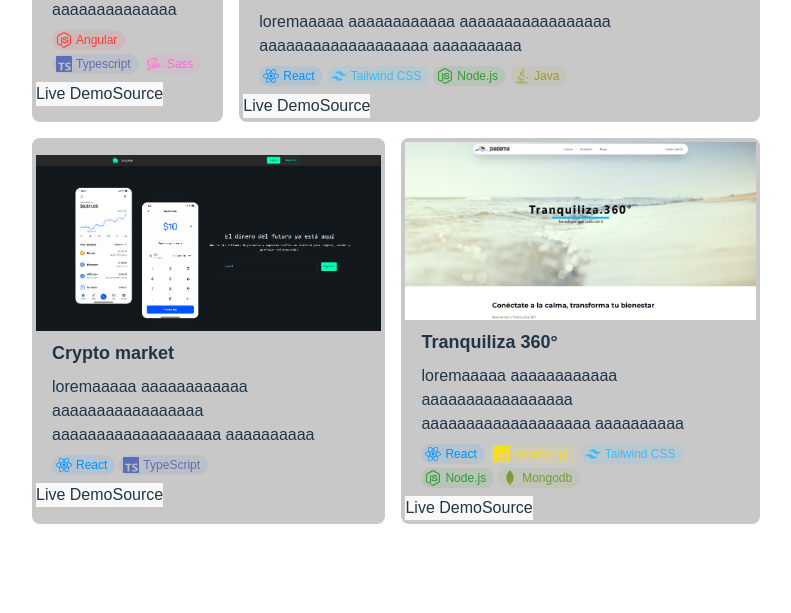
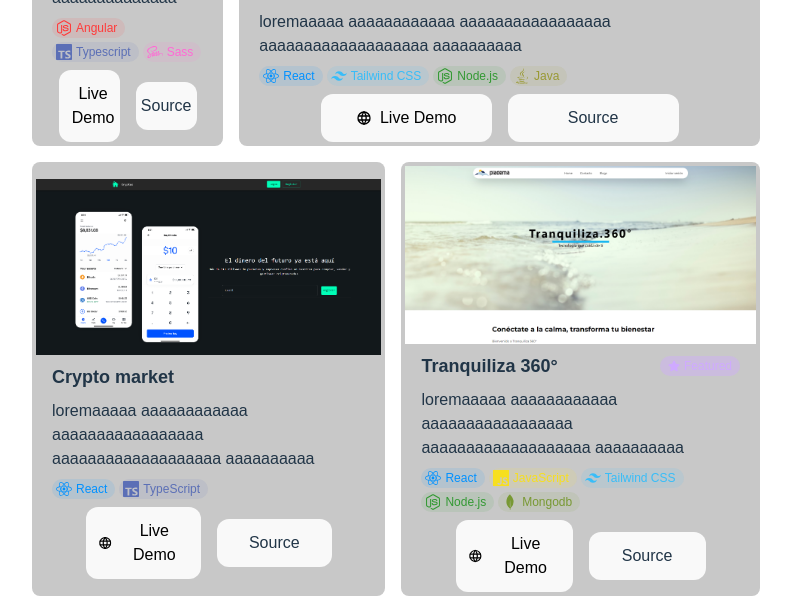
Before and after one commit to Sergio-Dannunzio/Portfolio, a React (Vite) app: page /projects in a window 1280 px wide. Shown: the part 316-929 px from the top of the page, without its empty margins (244-1035 px from the left). Before the commit the page ends 860 px from the top, so only its background shows below. Built offline with nearby package versions, Linux system fonts and the light colour scheme.

Commit message:
add style stack

```diff
--- a/src/components/ProjectDetail.jsx
+++ b/src/components/ProjectDetail.jsx
@@ -1,5 +1,6 @@
 import React from "react";
 import { FaStar } from "react-icons/fa";
+import { TbWorld } from "react-icons/tb";
 
 
 const ProjectDetail = ({title, text, isfeatured, img, stacks }) => {
@@ -24,9 +25,9 @@
                   ))}
                 </div>
             </div>
-            <div className="flex">
-                <button>Live Demo</button>
-                <button>Source</button>
+            <div className="flex items-center justify-center">
+                <button className="bg-[#8b99f8] rounded-xl p-3 w-1/3 mr-2 items-center flex justify-center text-[#000000]"><TbWorld className="mr-2" /> Live Demo</button>
+                <button className="bg-[#414141] rounded-xl p-3 w-1/3 ml-2 items-center flex justify-center">Source</button>
             </div>
 
       </div>
--- a/src/components/Stack.jsx
+++ b/src/components/Stack.jsx
@@ -1,5 +1,5 @@
 import React from "react";
-
+import { FaExternalLinkAlt } from "react-icons/fa";
 
 
 const Stack = ({ text, icon }) => {
@@ -10,7 +10,10 @@
             <div className="bg-[#1b1b1bc6] w-12 h-full mr-2 rounded-lg flex justify-center items-center text-[#8b99f8]">
                 <p className="text-3xl">{icon}</p>
             </div>
-            <h1 className="text-md">{text}</h1>
+            <div className="flex items-center justify-between w-full">
+              <h1 className="text-md">{text}</h1>
+              <FaExternalLinkAlt className="mr-4 text-[#8b99f8]"/>
+            </div>
         </div>
       </div>
     </>
--- a/src/pages/ProjectsDetail.jsx
+++ b/src/pages/ProjectsDetail.jsx
@@ -64,7 +64,8 @@
               <ProjectDetail title={"Tranquiliza 360°"} img={page5}
                text={"loremaaaaa aaaaaaaaaaaa aaaaaaaaaaaaaaaaa aaaaaaaaaaaaaaaaaaa aaaaaaaaaa"}
                featured={""}
-               stacks={stacksTranquiliza}></ProjectDetail>
+               stacks={stacksTranquiliza}
+               isfeatured={true}></ProjectDetail>
             </div>
           </div>
 
```
